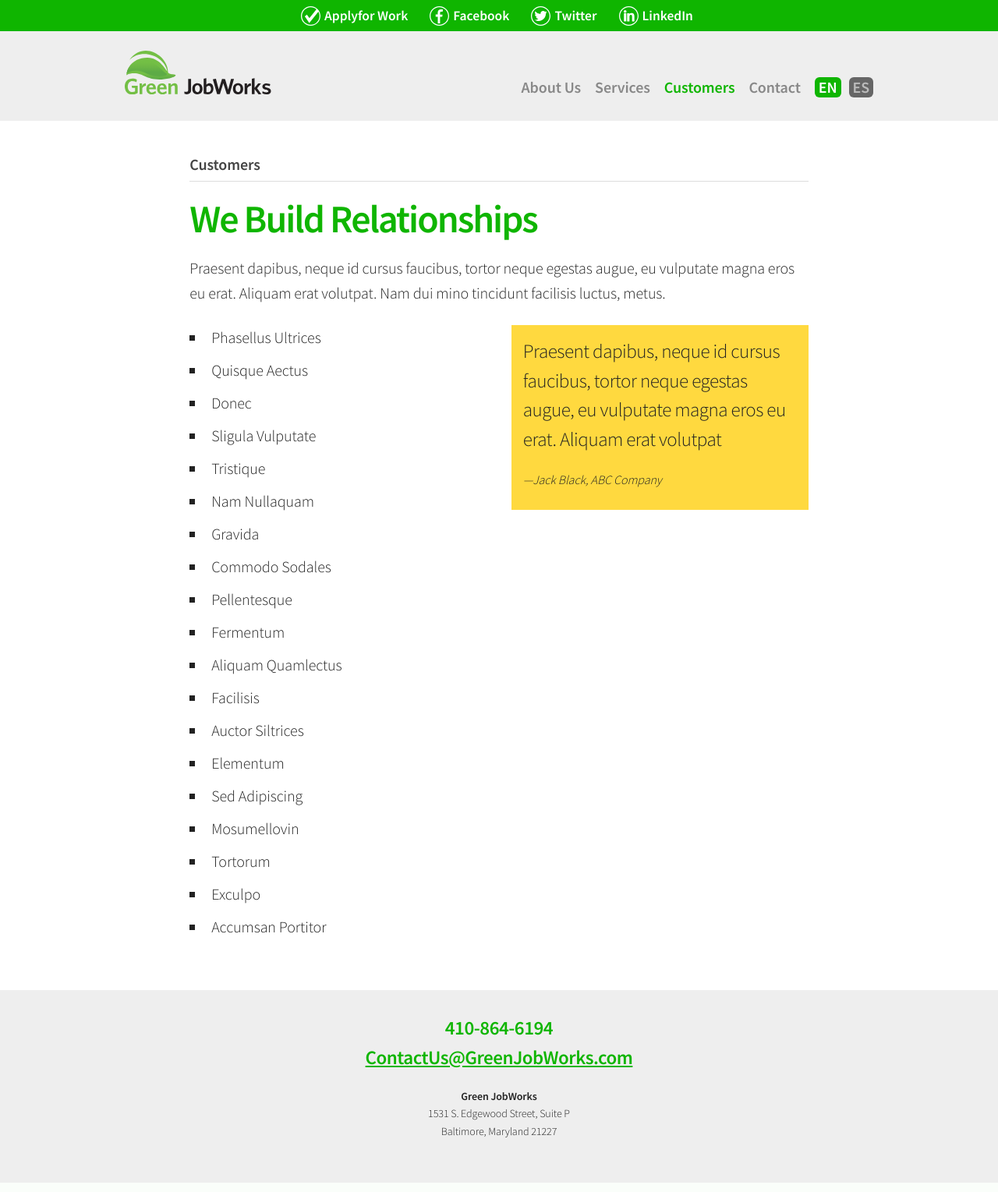
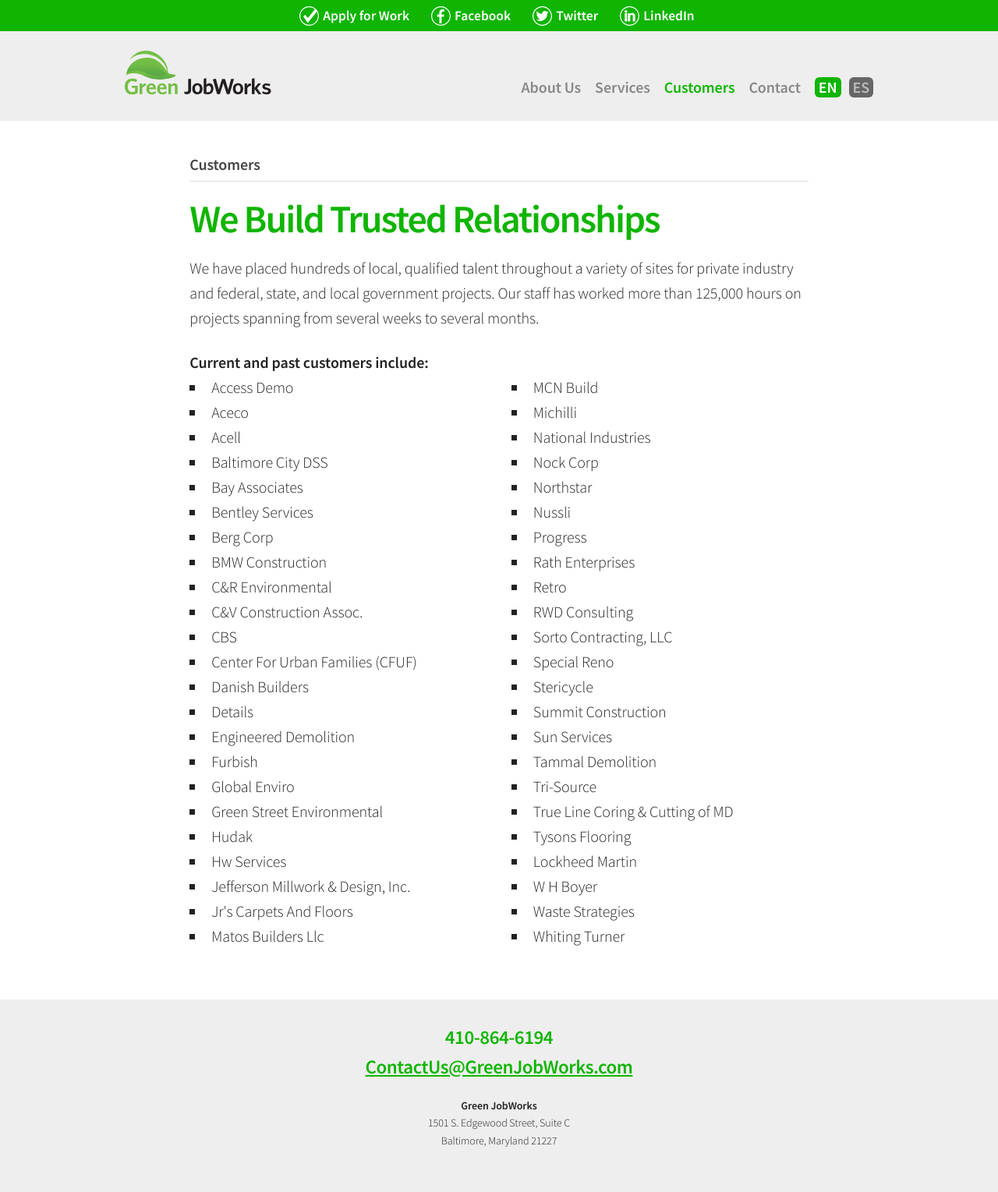
Before and after one commit to boldyellow/greenworks, a PHP site: page /customers.html in a window 1280 px wide. Shown: the whole page at 78% size. Run offline with PHP 8.4, Linux system fonts and the light colour scheme.

Commit message:
Add content to pages, tweak css

```diff
--- a/assets/css/styles.css
+++ b/assets/css/styles.css
@@ -233,6 +233,9 @@ hr {
   float: left; }
 
 .u-margin-bottom-0 {
+  margin-bottom: 0; }
+
+ul.u-list-bottom-0 li {
   margin-bottom: 0; }
 
 .u-margin-bottom-1 {
@@ -712,6 +715,11 @@ section h1 {
 section h6 {
   font-weight: 600;
   color: #444; }
+
+.working-tag {
+  color: #0fb500;
+  font-weight: 600;
+  font-style: italic; }
 
 header {
   position: relative; }
--- a/assets/scss/base/_utils.scss
+++ b/assets/scss/base/_utils.scss
@@ -21,6 +21,10 @@
 }
 
 .u-margin-bottom-0 {
+	margin-bottom: 0;
+}
+
+ul.u-list-bottom-0 li {
 	margin-bottom: 0;
 }
 
--- a/assets/scss/custom/_site.scss
+++ b/assets/scss/custom/_site.scss
@@ -21,3 +21,9 @@ section h6 {
 	font-weight: $font-bold;
 	color: $dark-grey;
 }
+
+.working-tag {
+	color: $primary-color;
+	font-weight: $font-bold;
+	font-style: italic;
+}
--- a/contact.html
+++ b/contact.html
@@ -53,7 +53,7 @@
 
 						<a href="contact.html">
 							<span class="icon"><svg id="apply" x="0px" y="0px" viewBox="0 0 30 30" enable-background="new 0 0 30 30" xml:space="preserve"><path fill="#FFFFFF" d="M15 0C6.7 0 0 6.7 0 15c0 8.3 6.7 15 15 15s15-6.7 15-15C30 6.7 23.3 0 15 0zM15 28.5C7.6 28.5 1.5 22.4 1.5 15 1.5 7.6 7.6 1.5 15 1.5c3.4 0 6.4 1.2 8.8 3.3L13 18.2l-3.9-5.4 -3.2 2.8 6.9 10.2 14-17.5c1.1 2 1.7 4.2 1.7 6.6C28.5 22.4 22.4 28.5 15 28.5z"/></svg></span>
-							Apply <span class="u-hide-up-to-phablet">for Work</span>
+							Apply <span class="u-hide-up-to-phablet">&nbsp;for Work</span>
 						</a>
 
 						<a href="https://www.facebook.com/green.jobworks">
@@ -192,7 +192,7 @@
 					    <a href="mailto:ContactUs@GreenJobWorks.com">ContactUs@GreenJobWorks.com</a>
 					</h5>
 
-					<p><b>Green JobWorks</b><br>1531 S. Edgewood Street, Suite&nbsp;P<br>Baltimore,&nbsp;Maryland&nbsp;21227</p>
+					<p><b>Green JobWorks</b><br>1501 S. Edgewood Street, Suite&nbsp;C<br>Baltimore,&nbsp;Maryland&nbsp;21227</p>
 
 			    </div>
 
--- a/customers.html
+++ b/customers.html
@@ -53,7 +53,7 @@
 
 						<a href="contact.html">
 							<span class="icon"><svg id="apply" x="0px" y="0px" viewBox="0 0 30 30" enable-background="new 0 0 30 30" xml:space="preserve"><path fill="#FFFFFF" d="M15 0C6.7 0 0 6.7 0 15c0 8.3 6.7 15 15 15s15-6.7 15-15C30 6.7 23.3 0 15 0zM15 28.5C7.6 28.5 1.5 22.4 1.5 15 1.5 7.6 7.6 1.5 15 1.5c3.4 0 6.4 1.2 8.8 3.3L13 18.2l-3.9-5.4 -3.2 2.8 6.9 10.2 14-17.5c1.1 2 1.7 4.2 1.7 6.6C28.5 22.4 22.4 28.5 15 28.5z"/></svg></span>
-							Apply <span class="u-hide-up-to-phablet">for Work</span>
+							Apply <span class="u-hide-up-to-phablet">&nbsp;for Work</span>
 						</a>
 
 						<a href="https://www.facebook.com/green.jobworks">
@@ -137,47 +137,76 @@
 
 				<div class="ten offset-by-one columns">
 
-					<h1>We Build Relationships</h1>
+					<h1>We Build Trusted Relationships</h1>
 
-					<p>Praesent dapibus, neque id cursus faucibus, tortor neque egestas augue, eu vulputate magna eros eu erat. Aliquam erat volutpat. Nam dui mino tincidunt facilisis luctus, metus.</p>
+					<p>We have placed hundreds of local, qualified talent throughout a variety of sites for private industry and federal, state, and local government projects. Our staff has worked more than 125,000 hours on projects spanning from several weeks to several months.</p>
+					<p class="subhead-bold">Current and past customers include:</p>
+
 
 					<div class="row">
 
 						<div class="one-half column">
 
-							<ul>
-								<li>Phasellus Ultrices</li>
-								<li>Quisque Aectus</li>
-								<li>Donec</li>
-								<li>Sligula Vulputate</li>
-								<li>Tristique</li>
-								<li>Nam Nullaquam</li>
-								<li>Gravida</li>
-								<li>Commodo Sodales</li>
-								<li>Pellentesque</li>
-								<li>Fermentum</li>
-								<li>Aliquam Quamlectus</li>
-								<li>Facilisis</li>
-								<li>Auctor Siltrices</li>
-								<li>Elementum</li>
-								<li>Sed Adipiscing</li>
-								<li>Mosumellovin</li>
-								<li>Tortorum</li>
-								<li>Exculpo</li>
-								<li>Accumsan Portitor</li>
+							<ul class="u-margin-bottom-0 u-list-bottom-0">
+								<li>Access Demo</li>
+								<li>Aceco</li>
+								<li>Acell</li>
+								<li>Baltimore City DSS</li>
+								<li>Bay Associates</li>
+								<li>Bentley Services</li>
+								<li>Berg Corp</li>
+								<li>BMW Construction</li>
+								<li>C&amp;R Environmental</li>
+								<li>C&amp;V Construction Assoc.</li>
+								<li>CBS</li>
+								<li>Center For Urban Families (CFUF)</li>
+								<li>Danish Builders</li>
+								<li>Details</li>
+								<li>Engineered Demolition</li>
+								<li>Furbish</li>
+								<li>Global Enviro</li>
+								<li>Green Street Environmental</li>
+								<li>Hudak</li>
+								<li>Hw Services</li>
+								<li>Jefferson Millwork &amp; Design, Inc.</li>
+								<li>Jr's Carpets And Floors</li>
+								<li>Matos Builders Llc</li>
 							</ul>
 
 						</div>
 
+						<div class="one-half column">
 
-						<div class="one-half column sidebar shaded">
-
-							<h5>Praesent dapibus, neque id cursus faucibus, tortor neque egestas augue, eu vulputate magna eros eu erat. Aliquam erat volutpat</h5>
-							<p class="subhead-italic">&mdash;Jack Black, ABC Company</p>
-
+							<ul class="u-list-bottom-0">
+								<li>MCN Build</li>
+								<li>Michilli</li>
+								<li>National Industries</li>
+								<li>Nock Corp</li>
+								<li>Northstar</li>
+								<li>Nussli</li>
+								<li>Progress</li>
+								<li>Rath Enterprises</li>
+								<li>Retro</li>
+								<li>RWD Consulting</li>
+								<li>Sorto Contracting, LLC</li>
+								<li>Special Reno</li>
+								<li>Stericycle</li>
+								<li>Summit Construction</li>
+								<li>Sun Services</li>
+								<li>Tammal Demolition</li>
+								<li>Tri-Source</li>
+								<li>True Line Coring &amp; Cutting of MD</li>
+								<li>Tysons Flooring </li>
+								<li>Lockheed Martin</li>
+								<li>W H Boyer</li>
+								<li>Waste Strategies</li>
+								<li>Whiting Turner</li>
+							</ul>
 
 						</div>
+
 					</div>
+
 				</div>
 
 			</div>
@@ -201,7 +230,7 @@
 					    <a href="mailto:ContactUs@GreenJobWorks.com">ContactUs@GreenJobWorks.com</a>
 					</h5>
 
-					<p><b>Green JobWorks</b><br>1531 S. Edgewood Street, Suite&nbsp;P<br>Baltimore,&nbsp;Maryland&nbsp;21227</p>
+					<p><b>Green JobWorks</b><br>1501 S. Edgewood Street, Suite&nbsp;C<br>Baltimore,&nbsp;Maryland&nbsp;21227</p>
 
 			    </div>
 
--- a/index.html
+++ b/index.html
@@ -49,7 +49,7 @@
 
 						<a href="contact.html">
 							<span class="icon"><svg id="apply" x="0px" y="0px" viewBox="0 0 30 30" enable-background="new 0 0 30 30" xml:space="preserve"><path fill="#FFFFFF" d="M15 0C6.7 0 0 6.7 0 15c0 8.3 6.7 15 15 15s15-6.7 15-15C30 6.7 23.3 0 15 0zM15 28.5C7.6 28.5 1.5 22.4 1.5 15 1.5 7.6 7.6 1.5 15 1.5c3.4 0 6.4 1.2 8.8 3.3L13 18.2l-3.9-5.4 -3.2 2.8 6.9 10.2 14-17.5c1.1 2 1.7 4.2 1.7 6.6C28.5 22.4 22.4 28.5 15 28.5z"/></svg></span>
-							Apply <span class="u-hide-up-to-phablet">for Work</span>
+							Apply <span class="u-hide-up-to-phablet">&nbsp;for Work</span>
 						</a>
 
 						<a href="https://www.facebook.com/green.jobworks">
@@ -158,7 +158,7 @@
 					<p>Green JobWorks provides contract employees for construction, demolition, environmental and commercial real estate companies.</p>
 					<p>Working with us, you can flex your team per project. We find the right workers by using our unique, referral-based hiring system. We screen and interview candidates, make hiring decisions and process HR paperwork.</p>
 					<p>You&rsquo;ll minimize worker’s compensation exposure and reduce payroll taxes and unemployment costs (SUTA). Plus, our MBE partnership provides you with a competitive advantage.</p>
-					<h5><strong>Working together will set us apart</strong>.</h5>
+					<p class="working-tag">Working together will set us apart.</p>
 				</div>
 			</div>
 		</div>
@@ -180,7 +180,7 @@
 					    <a href="mailto:ContactUs@GreenJobWorks.com">ContactUs@GreenJobWorks.com</a>
 					</h5>
 
-					<p><b>Green JobWorks</b><br>1531 S. Edgewood Street, Suite&nbsp;P<br>Baltimore,&nbsp;Maryland&nbsp;21227</p>
+					<p><b>Green JobWorks</b><br>1501 S. Edgewood Street, Suite&nbsp;C<br>Baltimore,&nbsp;Maryland&nbsp;21227</p>
 
 			    </div>
 
--- a/services.html
+++ b/services.html
@@ -53,7 +53,7 @@
 
 						<a href="contact.html">
 							<span class="icon"><svg id="apply" x="0px" y="0px" viewBox="0 0 30 30" enable-background="new 0 0 30 30" xml:space="preserve"><path fill="#FFFFFF" d="M15 0C6.7 0 0 6.7 0 15c0 8.3 6.7 15 15 15s15-6.7 15-15C30 6.7 23.3 0 15 0zM15 28.5C7.6 28.5 1.5 22.4 1.5 15 1.5 7.6 7.6 1.5 15 1.5c3.4 0 6.4 1.2 8.8 3.3L13 18.2l-3.9-5.4 -3.2 2.8 6.9 10.2 14-17.5c1.1 2 1.7 4.2 1.7 6.6C28.5 22.4 22.4 28.5 15 28.5z"/></svg></span>
-							Apply <span class="u-hide-up-to-phablet">for Work</span>
+							Apply <span class="u-hide-up-to-phablet">&nbsp;for Work</span>
 						</a>
 
 						<a href="https://www.facebook.com/green.jobworks">
@@ -194,7 +194,7 @@
 					    <a href="mailto:ContactUs@GreenJobWorks.com">ContactUs@GreenJobWorks.com</a>
 					</h5>
 
-					<p><b>Green JobWorks</b><br>1531 S. Edgewood Street, Suite&nbsp;P<br>Baltimore,&nbsp;Maryland&nbsp;21227</p>
+					<p><b>Green JobWorks</b><br>1501 S. Edgewood Street, Suite&nbsp;C<br>Baltimore,&nbsp;Maryland&nbsp;21227</p>
 
 			    </div>
 
```
Also changed, not shown: about.html (+18 -26 lines), offsite.html (+43 -9 lines), staffing.html (+9 -2 lines), assets/scss/custom/_interior.scss (line endings or trailing spaces).
